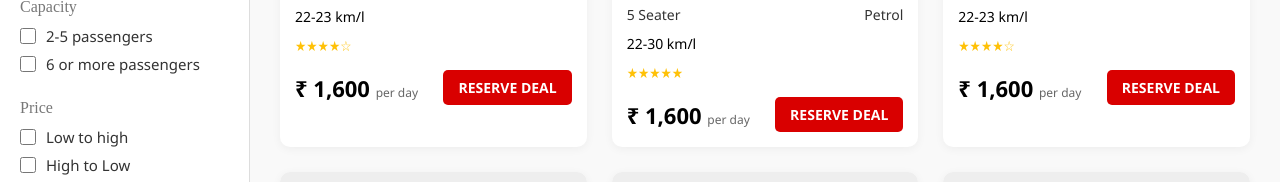
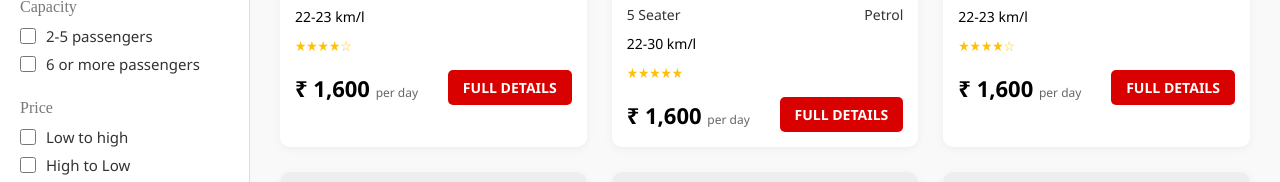
Before and after one commit to sonaliisamal/vroom, a plain HTML site: page cars.html in a window 1280 px wide. Shown: the part 440-622 px from the top of the page. Drawn offline with Linux system fonts and the light colour scheme.

Commit message:
cars connected to their detailpages

```diff
--- a/cars.html
+++ b/cars.html
@@ -400,7 +400,7 @@
                         <div class="card-stars">★★★★☆</div>
                         <div class="price-row">
                             <div class="price">₹ 1,600 <span>per day</span></div>
-                            <button class="reserve-btn">Reserve deal</button>
+                            <button class="reserve-btn">FULL DETAILS</button>
                         </div>
                     </div>
                 </div>
@@ -420,7 +420,7 @@
                         <div class="card-stars">★★★★★</div>
                         <div class="price-row">
                             <div class="price">₹ 1,600 <span>per day</span></div>
-                            <button class="reserve-btn">Reserve deal</button>
+                            <button class="reserve-btn">FULL DETAILS</button>
                         </div>
                     </div>
                 </div>
@@ -440,7 +440,7 @@
                         <div class="card-stars">★★★★☆</div>
                         <div class="price-row">
                             <div class="price">₹ 1,600 <span>per day</span></div>
-                            <button class="reserve-btn">Reserve deal</button>
+                            <button class="reserve-btn">FULL DETAILS</button>
                         </div>
                     </div>
                 </div>
@@ -460,7 +460,7 @@
                         <div class="card-stars">★★★★☆</div>
                         <div class="price-row">
                             <div class="price">₹ 1,600 <span>per day</span></div>
-                            <button class="reserve-btn">Reserve deal</button>
+                            <button class="reserve-btn">FULL DETAILS</button>
                         </div>
                     </div>
                 </div>
@@ -480,7 +480,7 @@
                         <div class="card-stars">★★★★★</div>
                         <div class="price-row">
                             <div class="price">₹ 1,750 <span>per day</span></div>
-                            <button class="reserve-btn">Reserve deal</button>
+                            <button class="reserve-btn">FULL DETAILS</button>
                         </div>
                     </div>
                 </div>
@@ -500,7 +500,7 @@
                         <div class="card-stars">★★★☆☆</div>
                         <div class="price-row">
                             <div class="price">₹ 1,550 <span>per day</span></div>
-                            <button class="reserve-btn">Reserve deal</button>
+                            <button class="reserve-btn">FULL DETAILS</button>
                         </div>
                     </div>
                 </div>
@@ -520,7 +520,7 @@
                         <div class="card-stars">★★★★☆</div>
                         <div class="price-row">
                             <div class="price">₹ 1,800 <span>per day</span></div>
-                            <button class="reserve-btn">Reserve deal</button>
+                            <button class="reserve-btn">FULL DETAILS</button>
                         </div>
                     </div>
                 </div>
@@ -540,7 +540,7 @@
                         <div class="card-stars">★★★★★</div>
                         <div class="price-row">
                             <div class="price">₹ 1,400 <span>per day</span></div>
-                            <button class="reserve-btn">Reserve deal</button>
+                            <button class="reserve-btn">FULL DETAILS</button>
                         </div>
                     </div>
                 </div>
@@ -560,7 +560,9 @@
                         <div class="card-stars">★★★★☆</div>
                         <div class="price-row">
                             <div class="price">₹ 1,600 <span>per day</span></div>
-                            <button class="reserve-btn">Reserve deal</button>
+                            <a href="tatapunch.html">
+    <button class="reserve-btn">FULL DETAILS</button>
+</a>
                         </div>
                     </div>
                 </div>
@@ -580,7 +582,7 @@
                         <div class="card-stars">★★★★☆</div>
                         <div class="price-row">
                             <div class="price">₹ 1,000 <span>per day</span></div>
-                            <button class="reserve-btn">Reserve deal</button>
+                            <button class="reserve-btn">FULL DETAILS</button>
                         </div>
                     </div>
                 </div>
@@ -600,7 +602,7 @@
                         <div class="card-stars">★★★☆☆</div>
                         <div class="price-row">
                             <div class="price">₹ 4,500 <span>per day</span></div>
-                            <button class="reserve-btn">Reserve deal</button>
+                            <button class="reserve-btn">FULL DETAILS</button>
                         </div>
                     </div>
                 </div>
@@ -620,7 +622,9 @@
                         <div class="card-stars">★★★★☆</div>
                         <div class="price-row">
                             <div class="price">₹ 1,300 <span>per day</span></div>
-                            <button class="reserve-btn">Reserve deal</button>
+                            <a href="swift.html">
+    <button class="reserve-btn">FULL DETAILS</button>
+</a>
                         </div>
                     </div>
                 </div>
@@ -640,7 +644,7 @@
                         <div class="card-stars">★★★★☆</div>
                         <div class="price-row">
                             <div class="price">₹ 1,450 <span>per day</span></div>
-                            <button class="reserve-btn">Reserve deal</button>
+                            <button class="reserve-btn">FULL DETAILS</button>
                         </div>
                     </div>
                 </div>
@@ -660,7 +664,7 @@
                         <div class="card-stars">★★★★★</div>
                         <div class="price-row">
                             <div class="price">₹ 2,700 <span>per day</span></div>
-                            <button class="reserve-btn">Reserve deal</button>
+                            <button class="reserve-btn">FULL DETAILS</button>
                         </div>
                     </div>
                 </div>
@@ -680,7 +684,7 @@
                         <div class="card-stars">★★★★★</div>
                         <div class="price-row">
                             <div class="price">₹ 3,000 <span>per day</span></div>
-                            <button class="reserve-btn">Reserve deal</button>
+                            <button class="reserve-btn">FULL DETAILS</button>
                         </div>
                     </div>
                 </div>
```
